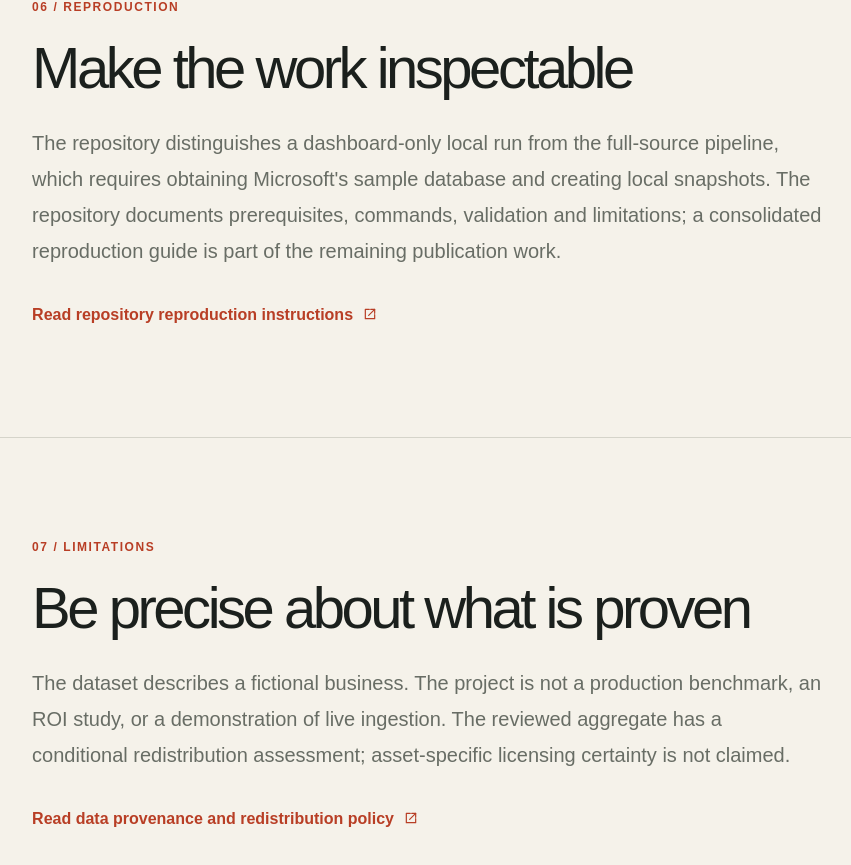
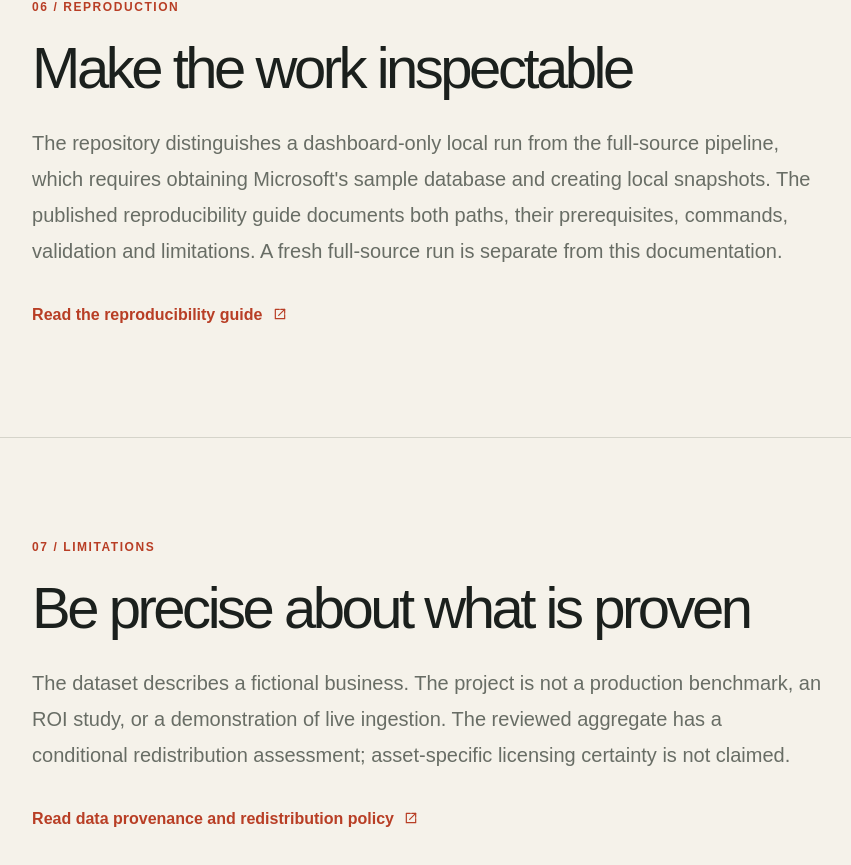
Before and after one commit to mikezhao415/mikezhao.dev, a Next.js app: page /projects/adventureworks-analytics/technical in a window 1280 px wide. Shown: the part 4795-5660 px from the top of the page, without its empty margins (37-888 px from the left). Built offline with nearby package versions, Linux system fonts and the light colour scheme.

Commit message:
fix: complete AdventureWorks case-study publication metadata (#22)

```diff
--- /dev/null
+++ b/app/projects/adventureworks-analytics/metadata.ts
@@ -0,0 +1,36 @@
+import type { Metadata } from "next";
+
+// The three reading paths intentionally share the existing portfolio image.
+const socialImage = {
+  url: "/opengraph-image",
+  width: 1200,
+  height: 630,
+  alt: "Mike Zhao: Where analytical thinking meets creative execution.",
+};
+
+export function createCaseStudyMetadata(
+  title: string,
+  description: string,
+  path: string,
+): Metadata {
+  return {
+    title,
+    description,
+    alternates: { canonical: path },
+    openGraph: {
+      type: "website",
+      locale: "en_US",
+      siteName: "Mike Zhao",
+      title,
+      description,
+      url: path,
+      images: [socialImage],
+    },
+    twitter: {
+      card: "summary_large_image",
+      title,
+      description,
+      images: [{ url: socialImage.url, alt: socialImage.alt }],
+    },
+  };
+}
--- a/app/projects/adventureworks-analytics/technical/page.tsx
+++ b/app/projects/adventureworks-analytics/technical/page.tsx
@@ -1,11 +1,10 @@
-import type { Metadata } from "next";
+import { createCaseStudyMetadata } from "../metadata";
 import { ArchitectureDiagram, DashboardScreenshot, EvidenceLink } from "../components";
 import { project } from "../../../../content/adventureworks";
-export const metadata: Metadata = {
-  title: "Technical Implementation | AdventureWorks Analytics | Mike Zhao",
-  description: "A reproducible SQL Server, Python, Parquet, DuckDB and dbt analytics workflow with independent validation and a Next.js dashboard.",
-  alternates: { canonical: project.root + "/technical" },
-};
+const title = "Technical Implementation | AdventureWorks Analytics | Mike Zhao";
+const description = "A reproducible SQL Server, Python, Parquet, DuckDB and dbt analytics workflow with independent validation and a Next.js dashboard.";
+
+export const metadata = createCaseStudyMetadata(title, description, project.root + "/technical");
 const docs = project.source + "/blob/main/docs/";
 const sections = [
   { label:"01 / Architecture", title:"Design around explicit boundaries", text:"I separated source extraction, analytical modeling, validation and publication so each stage could be inspected independently. SQL Server supplies the historical fictional source; the deployed Next.js application consumes a reviewed aggregate rather than hosting the pipeline.", link:"README.md", root:true, linkLabel:"Read architecture and project overview" },
@@ -13,7 +12,7 @@ const sections = [
   { label:"03 / Modeling", title:"Make metric definitions explicit", text:"The real-source dbt implementation contains 23 models across staging, six dimensions, two facts and six sales marts. Its metric contracts distinguish shipped-order eligibility, monetary precision and non-additive product/category order counts.", link:"dimensional-modeling.md", linkLabel:"Read dimensional modeling documentation" },
   { label:"04 / Quality", title:"Test the data, not only the code", text:"A transformation can execute without producing correct business results. I combined dbt model checks with independent Python reconciliation against Parquet inputs, and used regression and deliberate corruption tests to exercise selected failure paths.", link:"quality-automation.md", linkLabel:"Read quality and reconciliation documentation" },
   { label:"05 / Publication", title:"Publish a reviewed artifact, not a live database", text:"The public dashboard uses a pinned AdventureWorks 2022-derived aggregate with fail-closed source validation. SQL Server backups, raw snapshots and DuckDB databases are not deployed. The dashboard is a historical snapshot, not a live reporting service.", link:"sales-dashboard.md", linkLabel:"Read dashboard publication documentation" },
-  { label:"06 / Reproduction", title:"Make the work inspectable", text:"The repository distinguishes a dashboard-only local run from the full-source pipeline, which requires obtaining Microsoft's sample database and creating local snapshots. The repository documents prerequisites, commands, validation and limitations; a consolidated reproduction guide is part of the remaining publication work.", link:"README.md", root:true, linkLabel:"Read repository reproduction instructions" },
+  { label:"06 / Reproduction", title:"Make the work inspectable", text:"The repository distinguishes a dashboard-only local run from the full-source pipeline, which requires obtaining Microsoft's sample database and creating local snapshots. The published reproducibility guide documents both paths, their prerequisites, commands, validation and limitations. A fresh full-source run is separate from this documentation.", link:"reproducibility.md", linkLabel:"Read the reproducibility guide" },
   { label:"07 / Limitations", title:"Be precise about what is proven", text:"The dataset describes a fictional business. The project is not a production benchmark, an ROI study, or a demonstration of live ingestion. The reviewed aggregate has a conditional redistribution assessment; asset-specific licensing certainty is not claimed.", link:"data-redistribution.md", linkLabel:"Read data provenance and redistribution policy" },
 ];
 export default function TechnicalCase() {
--- a/next.config.ts
+++ b/next.config.ts
@@ -1,5 +1,17 @@
 import type { NextConfig } from "next";
 
-const nextConfig: NextConfig = {};
+const nextConfig: NextConfig = {
+  async headers() {
+    return [
+      {
+        source: "/:path*",
+        headers: [
+          { key: "X-Content-Type-Options", value: "nosniff" },
+          { key: "Referrer-Policy", value: "strict-origin-when-cross-origin" },
+        ],
+      },
+    ];
+  },
+};
 
 export default nextConfig;
--- a/scripts/check-portfolio.mjs
+++ b/scripts/check-portfolio.mjs
@@ -1,9 +1,11 @@
 import assert from 'node:assert/strict';
 
-const base = process.env.PORTFOLIO_TEST_URL || 'http://127.0.0.1:3100';
+const base = process.env.PORTFOLIO_TEST_URL || 'http://127.0.0.1:3000';
 const fetchRoute = async (path) => {
   const response = await fetch(new URL(path, base));
   assert.equal(response.status, 200, path);
+  assert.equal(response.headers.get('x-content-type-options'), 'nosniff', `${path}: nosniff`);
+  assert.equal(response.headers.get('referrer-policy'), 'strict-origin-when-cross-origin', `${path}: referrer policy`);
   return response;
 };
 
@@ -16,7 +18,9 @@ for (const expected of [
   'Management Science', 'mailto:hello@mikezhao.dev',
   'https://www.linkedin.com/in/mikezhao415/',
   'https://github.com/mikezhao415/mikezhao.dev',
-  'This work is at an early stage.', 'Get in touch', 'My experience',
+  'This work is at an early stage.', 'Independent analytics engineering project',
+  'Built with fictional Microsoft AdventureWorks 2022 sample data.',
+  'Get in touch', 'My experience',
 ]) {
   assert.ok(html.includes(expected), `Missing retained content: ${expected}`);
 }
@@ -40,14 +44,92 @@ assert.ok(match, 'Person structured data is missing');
 const identity = JSON.parse(match[1]);
 assert.equal(identity['@type'], 'Person');
 assert.equal(identity.jobTitle, 'Principal Data Informatics Analyst');
+const caseRoutes = [
+  {
+    path: '/projects/adventureworks-analytics',
+    title: 'AdventureWorks Analytics | Mike Zhao',
+    description: 'An independent BI-as-Code case study: transactional extraction, tested analytical models, reconciliation and a published sales dashboard.',
+    content: ['From transactional data to trusted analytics', '23 real-source dbt models', 'Two perspectives on one system'],
+  },
+  {
+    path: '/projects/adventureworks-analytics/business',
+    title: 'The Business Case for Better Analytics | Mike Zhao',
+    description: 'Why an analytical layer can improve the consistency and maintainability of reporting, and what the AdventureWorks experiment does and does not prove.',
+    content: ['Better analytics starts before the dashboard', 'Conceptual comparison, not a measured benchmark.', 'What the experiment actually demonstrates'],
+  },
+  {
+    path: '/projects/adventureworks-analytics/technical',
+    title: 'Technical Implementation | AdventureWorks Analytics | Mike Zhao',
+    description: 'A reproducible SQL Server, Python, Parquet, DuckDB and dbt analytics workflow with independent validation and a Next.js dashboard.',
+    content: ['Engineering analytics as a reproducible system', '31,465', '121,317', 'Historical extraction baseline'],
+  },
+];
+// Read attributes independently of tag attribute order and decode HTML metadata.
+const decodeAttribute = (value) => value.replace(/&quot;/g, '"').replace(/&#x27;|&#39;|&apos;/g, "'").replace(/&amp;/g, '&').replace(/&lt;/g, '<').replace(/&gt;/g, '>');
+const attributes = (tag) => Object.fromEntries([...tag.matchAll(/([\w:-]+)="([^"]*)"/g)].map((match) => [match[1], decodeAttribute(match[2])]));
+for (const route of caseRoutes) {
+  const routeHtml = await (await fetchRoute(route.path)).text();
+  assert.equal((routeHtml.match(/<h1\b/g) || []).length, 1, `${route.path}: one h1`);
+  assert.equal(decodeAttribute(routeHtml.match(/<title>(.*?)<\/title>/s)?.[1] || ''), route.title, `${route.path}: HTML title`);
+  for (const content of route.content) {
+    assert.ok(routeHtml.includes(content), `${route.path}: missing ${content}`);
+  }
+  const metaTags = [...routeHtml.matchAll(/<meta\b[^>]*>/g)].map(([tag]) => attributes(tag));
+  const meta = (key) => {
+    const matches = metaTags.filter((tag) => tag.name === key || tag.property === key);
+    assert.equal(matches.length, 1, `${route.path}: exactly one ${key}`);
+    assert.ok(matches[0].content, `${route.path}: nonempty ${key}`);
+    return matches[0].content;
+  };
+  const canonical = [...routeHtml.matchAll(/<link\b[^>]*>/g)].map(([tag]) => attributes(tag)).filter((tag) => tag.rel === 'canonical');
+  assert.equal(canonical.length, 1, `${route.path}: one canonical`);
+  assert.equal(canonical[0].href, `https://mikezhao.dev${route.path}`);
+  assert.equal(meta('og:url'), canonical[0].href);
+  assert.equal(meta('og:title'), route.title);
+  assert.equal(meta('twitter:title'), route.title);
+  assert.equal(meta('description'), route.description);
+  assert.equal(meta('og:description'), route.description);
+  assert.equal(meta('twitter:description'), meta('description'));
+  assert.equal(meta('twitter:card'), 'summary_large_image');
+  for (const key of ['og:image', 'twitter:image']) {
+    const imageUrl = new URL(meta(key));
+    assert.equal(imageUrl.origin, 'https://mikezhao.dev');
+    assert.equal(imageUrl.pathname, '/opengraph-image');
+  }
+  assert.equal(meta('og:image:width'), '1200');
+  assert.equal(meta('og:image:height'), '630');
+  if (route.path.endsWith('/technical')) {
+    assert.ok(routeHtml.includes('https://github.com/mikezhao415/adventureworks-analytics/blob/main/docs/reproducibility.md'));
+    assert.ok(routeHtml.includes('The published reproducibility guide documents both paths'));
+    assert.ok(routeHtml.includes('A fresh full-source run is separate from this documentation.'));
+    assert.ok(!routeHtml.includes('a consolidated reproduction guide is part of the remaining publication work'));
+  }
+  meta('og:image:alt');
+  meta('twitter:image:alt');
+}
 const sitemap = await (await fetchRoute('/sitemap.xml')).text();
-assert.ok(sitemap.includes('https://mikezhao.dev'));
+const sitemapUrls = [...sitemap.matchAll(/<loc>([^<]+)<\/loc>/g)].map(([, url]) => url);
+assert.equal(new Set(sitemapUrls).size, sitemapUrls.length, 'Sitemap entries must be unique');
+for (const expected of ['https://mikezhao.dev', ...caseRoutes.map(({ path }) => `https://mikezhao.dev${path}`)]) {
+  assert.ok(sitemapUrls.includes(expected), `Missing sitemap entry: ${expected}`);
+}
 const robots = await (await fetchRoute('/robots.txt')).text();
 assert.ok(robots.includes('https://mikezhao.dev/sitemap.xml'));
-const image = Buffer.from(await (await fetchRoute('/opengraph-image')).arrayBuffer());
+const imageResponse = await fetchRoute('/opengraph-image');
+assert.match(imageResponse.headers.get('content-type') || '', /^image\/png/);
+const image = Buffer.from(await imageResponse.arrayBuffer());
 assert.equal(image.toString('ascii', 1, 4), 'PNG');
 assert.equal(image.readUInt32BE(16), 1200);
 assert.equal(image.readUInt32BE(20), 630);
 const icon = await (await fetchRoute('/icon.svg')).text();
 assert.ok(icon.includes('#202b26'));
-console.log('Portfolio content, links, metadata, structured data, and SEO routes passed.');
+for (const [pattern, type] of [
+  [/<script[^>]+src="([^"]+)"/, /javascript/],
+  [/<link\b(?=[^>]*rel="stylesheet")[^>]*href="([^"]+)"/, /text\/css/],
+]) {
+  const asset = html.match(pattern)?.[1];
+  assert.ok(asset, `Missing emitted asset: ${type}`);
+  const response = await fetchRoute(decodeAttribute(asset));
+  assert.match(response.headers.get('content-type') || '', type);
+}
+console.log('Portfolio and AdventureWorks content, metadata, images, sitemap, headers and asset MIME types passed.');
```
Also changed, not shown: app/projects/adventureworks-analytics/business/page.tsx (+5 -6 lines), app/projects/adventureworks-analytics/page.tsx (+5 -7 lines), 1 other file (tests, documents, lock files or other folders).
